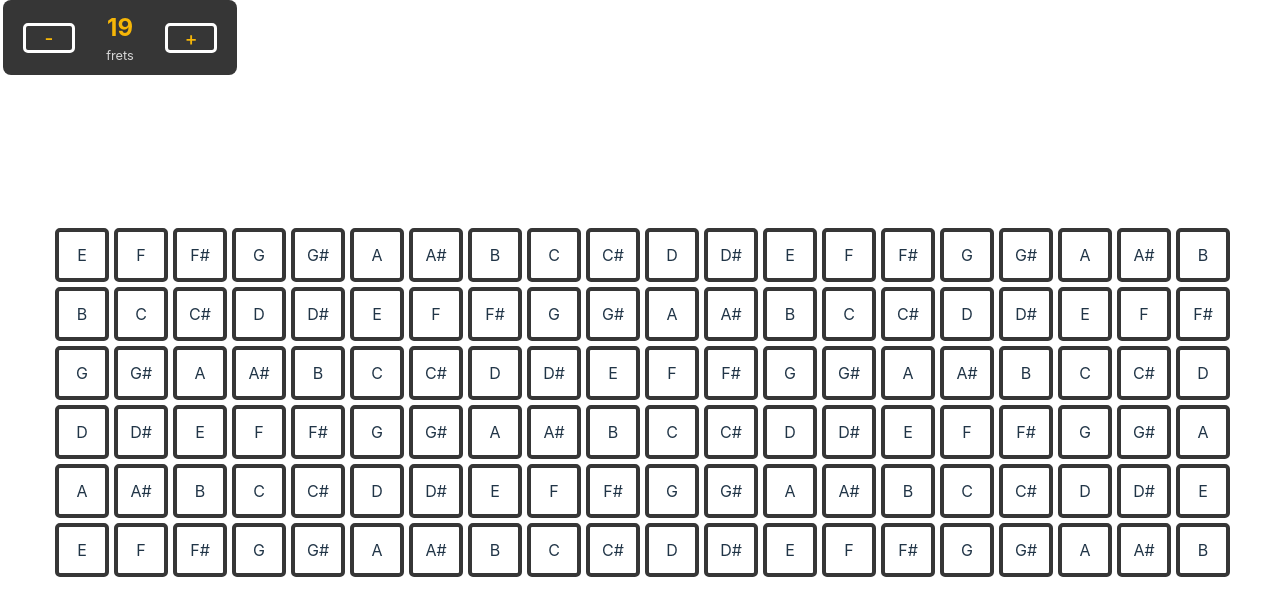
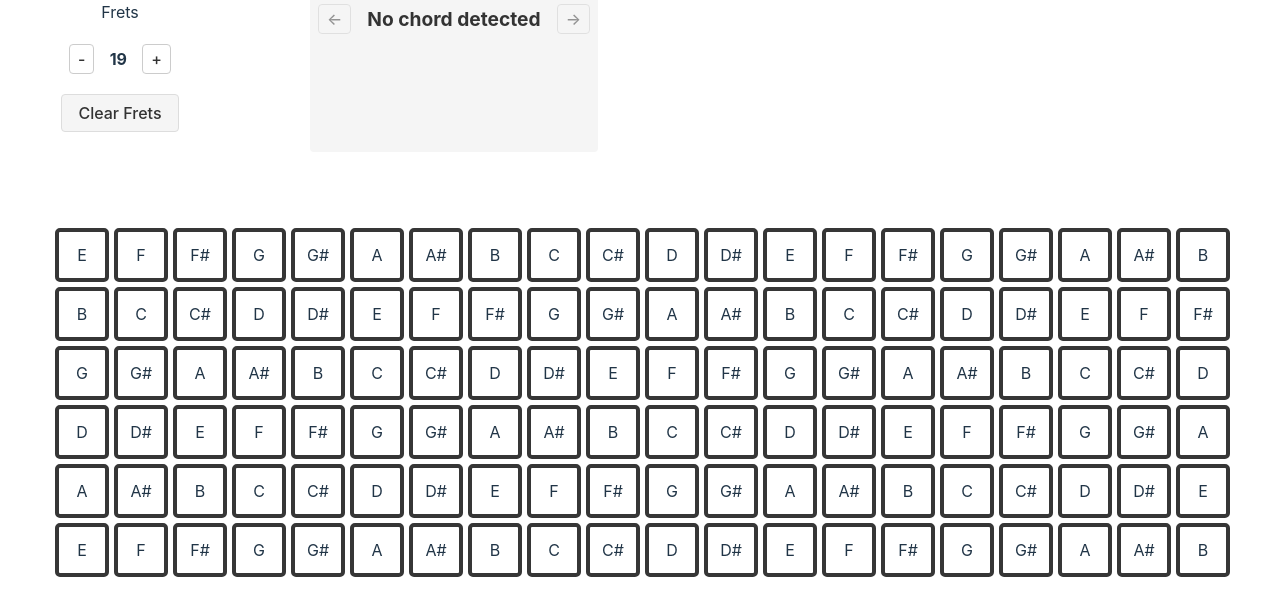
Before and after one commit to circuloponto/tonus_app_02, a React (Vite) app: page / in a window 1280 px wide. Shown: the top 616 px of the page. Built offline with nearby package versions, Linux system fonts and the light colour scheme.

Commit message:
name chords

```diff
--- a/package.json
+++ b/package.json
@@ -10,6 +10,7 @@
     "preview": "vite preview"
   },
   "dependencies": {
+    "@tonaljs/tonal": "^4.10.0",
     "react": "^18.3.1",
     "react-dom": "^18.3.1"
   },
--- a/src/App.css
+++ b/src/App.css
@@ -191,7 +191,9 @@
   display: flex;
   flex-direction: column;
   align-items: center;
-  min-width: 60px;
+  min-width: 2rem;
+  text-align: center;
+  font-weight: bold;
 }
 
 .fret-value {
@@ -266,6 +268,41 @@
   font-size: 0.8rem;
 }
 
+.fret-controls {
+  display: flex;
+  align-items: center;
+  gap: 0.5rem;
+}
+
+.control-button {
+  background: none;
+  border: 1px solid #ccc;
+  border-radius: 4px;
+  padding: 0.25rem 0.5rem;
+  cursor: pointer;
+  font-size: 1rem;
+  color: #333;
+}
+
+.control-button:disabled {
+  opacity: 0.5;
+  cursor: not-allowed;
+}
+
+.control-button:hover:not(:disabled) {
+  background-color: #e0e0e0;
+}
+
+.clear-button {
+  background-color: #f5f5f5;
+  border-color: #ddd;
+  padding: 0.5rem 1rem;
+}
+
+.clear-button:hover {
+  background-color: #e8e8e8;
+}
+
 @media screen and (max-width: 600px) {
   .control-group {
     min-width: unset;
@@ -296,3 +333,51 @@
     gap: 15px;
   }
 }
+
+/* Chord Display Styles */
+.chord-display {
+  margin-top: 1rem;
+  padding: 0.5rem;
+  background-color: #f5f5f5;
+  border-radius: 4px;
+  text-align: center;
+}
+
+.chord-navigation {
+  display: flex;
+  align-items: center;
+  justify-content: center;
+  gap: 1rem;
+}
+
+.chord-nav-button {
+  background: none;
+  border: 1px solid #ccc;
+  border-radius: 4px;
+  padding: 0.25rem 0.5rem;
+  cursor: pointer;
+  font-size: 1rem;
+  color: #333;
+}
+
+.chord-nav-button:disabled {
+  opacity: 0.5;
+  cursor: not-allowed;
+}
+
+.chord-nav-button:hover:not(:disabled) {
+  background-color: #e0e0e0;
+}
+
+.chord-name {
+  font-size: 1.2rem;
+  font-weight: bold;
+  color: #333;
+  min-width: 120px;
+}
+
+.chord-count {
+  font-size: 0.8rem;
+  color: #666;
+  margin-top: 0.5rem;
+}
--- a/src/App.jsx
+++ b/src/App.jsx
@@ -18,22 +18,67 @@ function App() {
   const [notesMatrix, setMatrix] = useState(notes)
   const [indexes, setIndexes] = useState(createFretMatrix(numFrets, 6))
   const [clickedFrets, setClickedFrets] = useState([])
+  const [clickedNotes, setClickedNotes] = useState([]);
+
+  const clearFrets = () => {
+    setClickedFrets([]);
+    setClickedNotes([]);
+  };
 
   const handleFretClick = (e, note, stringIndex, fretIndex) => {
     console.log('Fret clicked:', note, 'String:', stringIndex, 'Fret:', fretIndex);
     const fretId = `string${stringIndex}-fret-${fretIndex}`;
 
+    // Handle fret highlighting
     setClickedFrets(prevClickedFrets => {
       const updatedFrets = prevClickedFrets.filter(id => {
         const stringPart = id.split('-')[0];
         return stringPart !== `string${stringIndex}`;
       });
 
+      // If the fret was already clicked, just remove it
       if (prevClickedFrets.includes(fretId)) {
+        console.log('Removing fret:', fretId);
         return updatedFrets;
       } else {
+        console.log('Adding fret:', fretId);
         return [...updatedFrets, fretId];
       }
+    });
+
+    // Handle notes collection
+    setClickedNotes(prevNotes => {
+      // Check if this string already has a note
+      const existingFret = clickedFrets.find(id => id.startsWith(`string${stringIndex}`));
+
+      // If we're clicking an already selected fret, remove its note
+      if (existingFret && fretId === existingFret) {
+        const newNotes = prevNotes.filter(n => n !== note);
+        console.log('Removing note:', note, 'Updated notes:', newNotes);
+        return newNotes;
+      }
+
+      // If we're clicking a new fret on this string, replace the old note
+      const notesWithoutString = prevNotes.filter(n => {
+        const oldFret = clickedFrets.find(id => id.startsWith(`string${stringIndex}`));
+        if (!oldFret) return true;
+        const [,, oldFretNum] = oldFret.split('-');
+        return n !== notesMatrix[stringIndex][oldFretNum];
+      });
+
+      // Add the new note if we're not removing it
+      // Instead of sorting, we'll maintain the order based on string index
+      const newNotes = [...notesWithoutString];
+      if (!existingFret || fretId !== existingFret) {
+        // Find the correct position to insert the note based on string index
+        const insertIndex = clickedFrets.filter(id => {
+          const [, , fretNum] = id.split('-');
+          return parseInt(id.match(/string(\d+)/)[1]) > stringIndex;
+        }).length;
+        newNotes.splice(insertIndex, 0, note);
+        console.log('Adding note:', note, 'at position:', insertIndex, 'Updated notes:', newNotes);
+      }
+      return newNotes;
     });
   }
   console.log('createNotesMatrix(24)',createNotesMatrix(24))
@@ -46,6 +91,8 @@ function App() {
             setNumFrets={setNumFrets}
             setIndexes={setIndexes}
             setMatrix={setMatrix}
+            clickedNotes={clickedNotes}
+            onClear={clearFrets}
             createNotesMatrix={createNotesMatrix}
           />
           <Fretboard notes={notesMatrix} indexes={indexes} onFretClick={handleFretClick} clickedFrets={clickedFrets} />
--- /dev/null
+++ b/src/components/ChordAnalyzer.jsx
@@ -0,0 +1,58 @@
+import React, { useState, useEffect } from 'react';
+import { Chord } from '@tonaljs/tonal';
+
+const ChordAnalyzer = ({ notes }) => {
+  const [currentIndex, setCurrentIndex] = useState(0);
+  const [chordNames, setChordNames] = useState([]);
+
+  useEffect(() => {
+    console.log('Notes passed to ChordAnalyzer:', notes);
+    const detected = notes.length > 0 ? Chord.detect(notes) : [];
+    console.log('Chord names detected:', detected);
+    setChordNames(detected);
+    setCurrentIndex(0); // Reset index when new chord is detected
+  }, [notes]);
+
+  const nextChord = () => {
+    if (chordNames.length > 0) {
+      setCurrentIndex((currentIndex + 1) % chordNames.length);
+    }
+  };
+
+  const prevChord = () => {
+    if (chordNames.length > 0) {
+      setCurrentIndex((currentIndex - 1 + chordNames.length) % chordNames.length);
+    }
+  };
+
+  return (
+    <div className="chord-display">
+      <div className="chord-navigation">
+        <button
+          onClick={prevChord}
+          disabled={chordNames.length <= 1}
+          className="chord-nav-button"
+        >
+          ←
+        </button>
+        <span className="chord-name">
+          {chordNames.length > 0 ? chordNames[currentIndex] : 'No chord detected'}
+        </span>
+        <button
+          onClick={nextChord}
+          disabled={chordNames.length <= 1}
+          className="chord-nav-button"
+        >
+          →
+        </button>
+      </div>
+      {chordNames.length > 1 && (
+        <div className="chord-count">
+          {currentIndex + 1} of {chordNames.length}
+        </div>
+      )}
+    </div>
+  );
+};
+
+export default ChordAnalyzer;
--- a/src/components/Controls.jsx
+++ b/src/components/Controls.jsx
@@ -1,43 +1,49 @@
 import React, { useState } from 'react';
 import { createFretMatrix,createNotesMatrix } from '../matrices.js';
+import ChordAnalyzer from './ChordAnalyzer';
 
-const Controls = ({ numFrets, setNumFrets, setIndexes, setMatrix,createNotesMatrix }) => {
+const Controls = ({ numFrets, setNumFrets, setIndexes, setMatrix, createNotesMatrix, clickedNotes, onClear }) => {
   const [isAdjusting, setIsAdjusting] = useState(false);
 
   const handleNumberClick = (increment) => {
-    const newValue = numFrets + increment;
-    if (newValue >= 12 && newValue <= 24) {
-      setNumFrets(newValue);
-      setIndexes(createFretMatrix(newValue, 6));
-      setMatrix(createNotesMatrix(newValue, 6));
+    const newNumFrets = numFrets + increment;
+    if (newNumFrets >= 0 && newNumFrets <= 24) {
+      setNumFrets(newNumFrets);
+      setIndexes(createFretMatrix(newNumFrets, 6));
+      setMatrix(createNotesMatrix(newNumFrets));
     }
   };
 
   return (
     <div className="controls">
       <div className="control-group">
-        <div className="fret-display">
+      <div className="numOfFrets">Frets</div>
+        <div className="fret-controls">
+
           <button
-            className="fret-adjust"
+            className="control-button"
             onClick={() => handleNumberClick(-1)}
-            disabled={numFrets <= 12}
+            disabled={numFrets <= 0}
           >
             -
           </button>
-          <div className="fret-number">
-            <span className="fret-value">{numFrets}</span>
-            <span className="fret-label">frets</span>
-          </div>
+          <span className="fret-number">{numFrets}</span>
           <button
-            className="fret-adjust"
+            className="control-button"
             onClick={() => handleNumberClick(1)}
             disabled={numFrets >= 24}
           >
             +
           </button>
         </div>
+        <button
+          className="control-button clear-button"
+          onClick={onClear}
+        >
+          Clear Frets
+        </button>
       </div>
-
+      <ChordAnalyzer notes={clickedNotes} />
     </div>
   );
 };
--- a/src/matrices.js
+++ b/src/matrices.js
@@ -59,7 +59,7 @@ const intervals = {
     const notes = ['C', 'C#', 'D', 'D#', 'E', 'F', 'F#', 'G', 'G#', 'A', 'A#', 'B'];
     const stringStartNotes = ['E', 'B', 'G', 'D', 'A', 'E']; // Standard tuning, from high E to low E
 
-    return stringStartNotes.map(startNote => {
+    const matrix = stringStartNotes.map(startNote => {
       const startIndex = notes.indexOf(startNote);
       const stringNotes = [];
 
@@ -70,4 +70,6 @@ const intervals = {
 
       return stringNotes;
     });
+
+    return matrix.reverse(); // Reverse to match fret matrix order
   };
```
Also changed, not shown: 1 other file (tests, documents, lock files or other folders).
